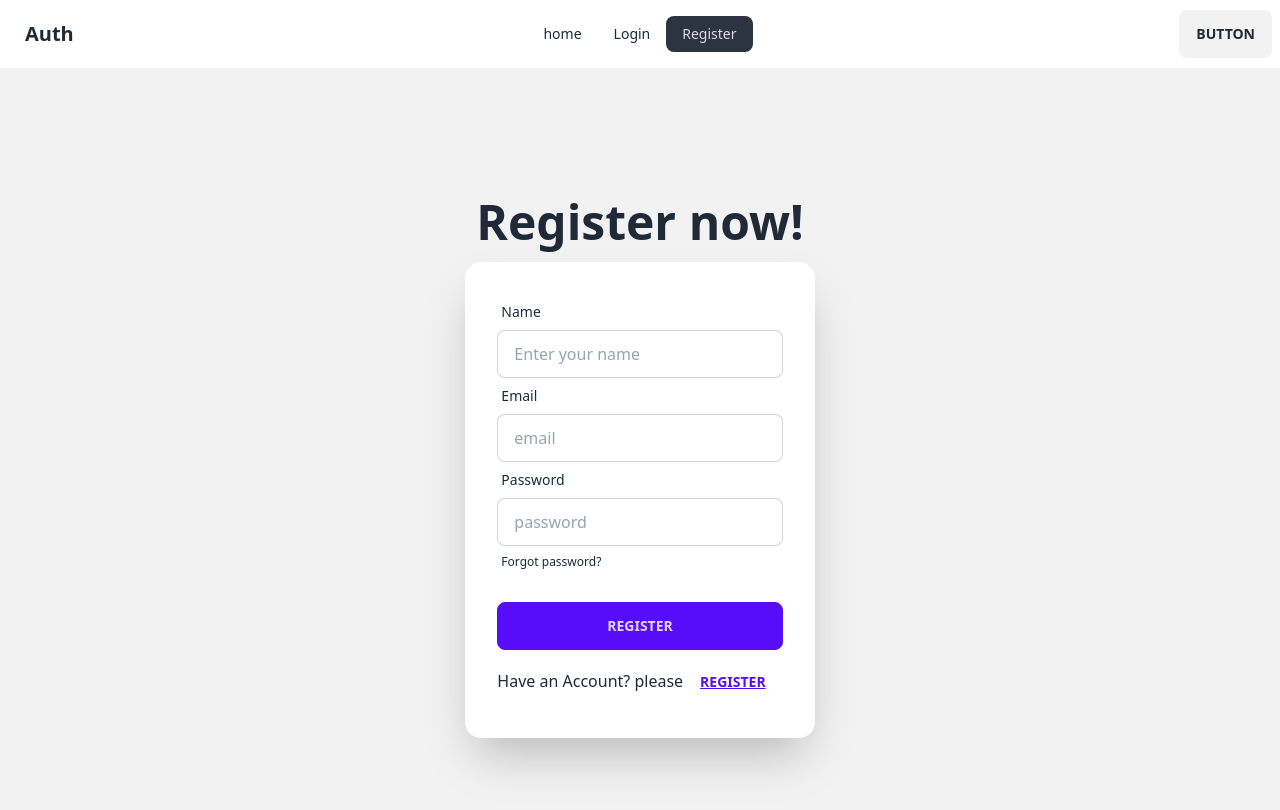
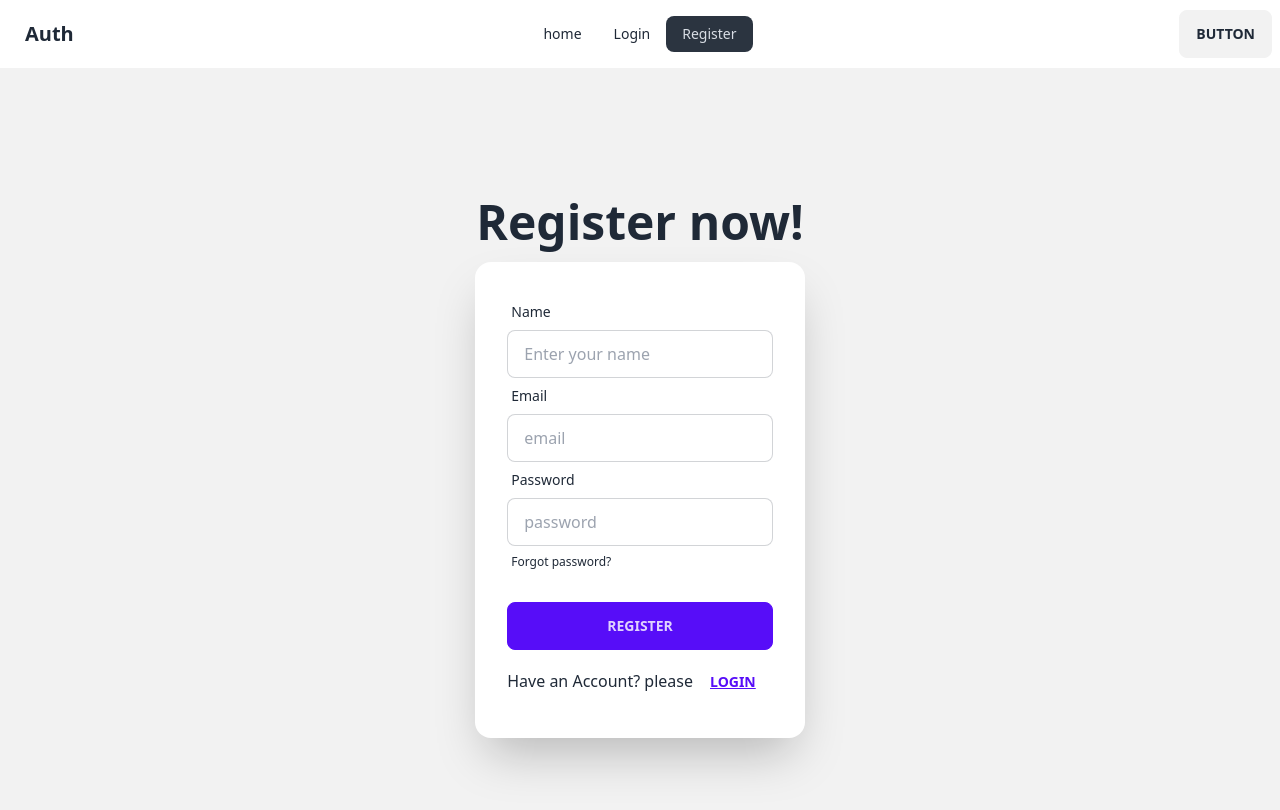
Before and after one commit to naeem182/React_Auth_clearify, a React (Vite) app: page /reg in a window 1280 px wide. Shown: the top 810 px of the page. Built offline with nearby package versions, Linux system fonts and the light colour scheme.

Commit message:
take value by handleregister and handleLogin function onsubmit in using form

```diff
--- a/src/Components/Login/Login.jsx
+++ b/src/Components/Login/Login.jsx
@@ -7,6 +7,9 @@ const Login = () => {
         e.preventDefault();
         // console.log("paisi tore")
 
+        const email = e.target.email.value;
+        const password = e.target.password.value;
+        console.log(password, email);
 
     }
 
--- a/src/Components/Register/Register.jsx
+++ b/src/Components/Register/Register.jsx
@@ -7,6 +7,12 @@ const Register = () => {
 
         e.preventDefault();
         // console.log("paisi tore")
+        const name = e.target.name.value;
+        const email = e.target.email.value;
+        const password = e.target.password.value;
+        console.log(name, password, email);
+
+
 
 
     }
@@ -17,7 +23,7 @@ const Register = () => {
                     <h1 className="text-5xl font-bold">Register now!</h1>
 
                 </div>
-                <div className="card flex-shrink-0 w-full max-w-sm shadow-2xl bg-base-100">
+                <div className="card flex-shrink-0 w-full max-w-md shadow-2xl bg-base-100">
                     <div className="card-body">
                         <form onSubmit={handleRegister}>
                             <div className="form-control">
@@ -46,7 +52,7 @@ const Register = () => {
                             </div>
                         </form>
                         {
-                            <p>Have an Account? please<Link to={"/login"}><button className="btn btn-link">Register</button></Link> </p>
+                            <p>Have an Account? please<Link to={"/login"}><button className="btn btn-link">Login</button></Link> </p>
                         }
                     </div>
                 </div>
```
